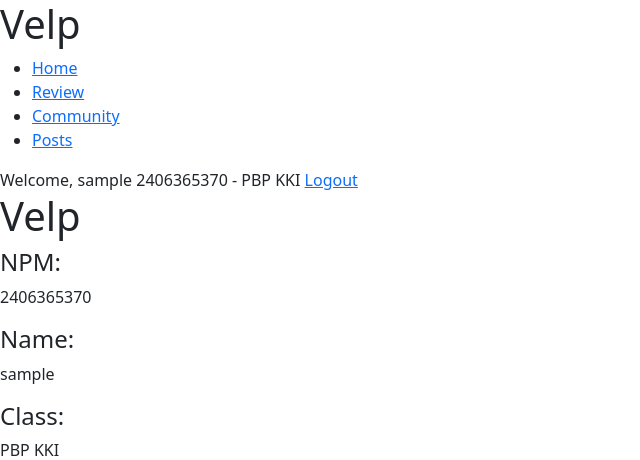
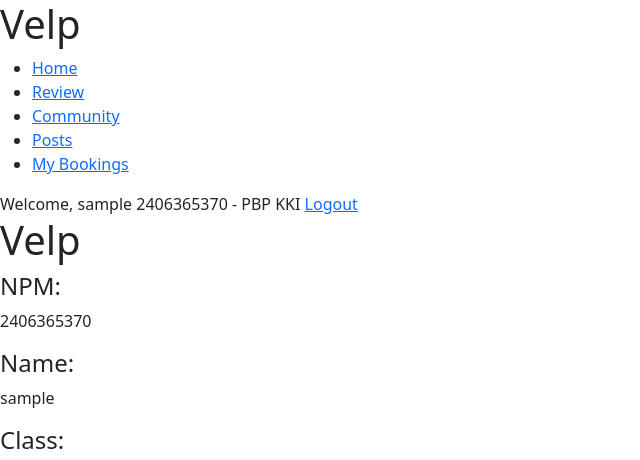
Before and after one commit to pbp-group3-2025/velp, a Django app: page / in a window 1280 px wide. Shown: the top 460 px of the page, without its empty margins (0-640 px from the left). Run offline with Django 5.2, Linux system fonts and the light colour scheme; the visitor is signed in with stand-in values (Sample User, id 1); data that the repository does not hold is empty.

Commit message:
Adding booking_list to navbar
Adding booking_list to navbar (testing, this is not guaranteed to work)

```diff
--- a/main/views.py
+++ b/main/views.py
@@ -210,7 +210,7 @@ def create_booking(request, id):
 @login_required(login_url='/login')
 def booking_list(request):
     bookings = Booking.objects.filter(user=request.user).order_by('-date', 'start_time')
-    return render(request, "booking/booking_list.html", {"bookings": bookings})
+    return render(request, "main/booking/booking_list.html", {"bookings": bookings})
 
 
 @login_required(login_url='/login')
--- a/templates/navbar.html
+++ b/templates/navbar.html
@@ -11,6 +11,7 @@
     <li><a href="{% url 'review:add_review_general' %}">Review</a></li>
     <li><a href="{% url 'community:group_list' %}">Community</a></li>
     <li><a href="{% url 'posts:list' %}">Posts</a></li>
+    <li><a href="{% url 'main:booking_list' %}">My Bookings</a></li>
   </ul>
 
   {% if user.is_authenticated %}
```
